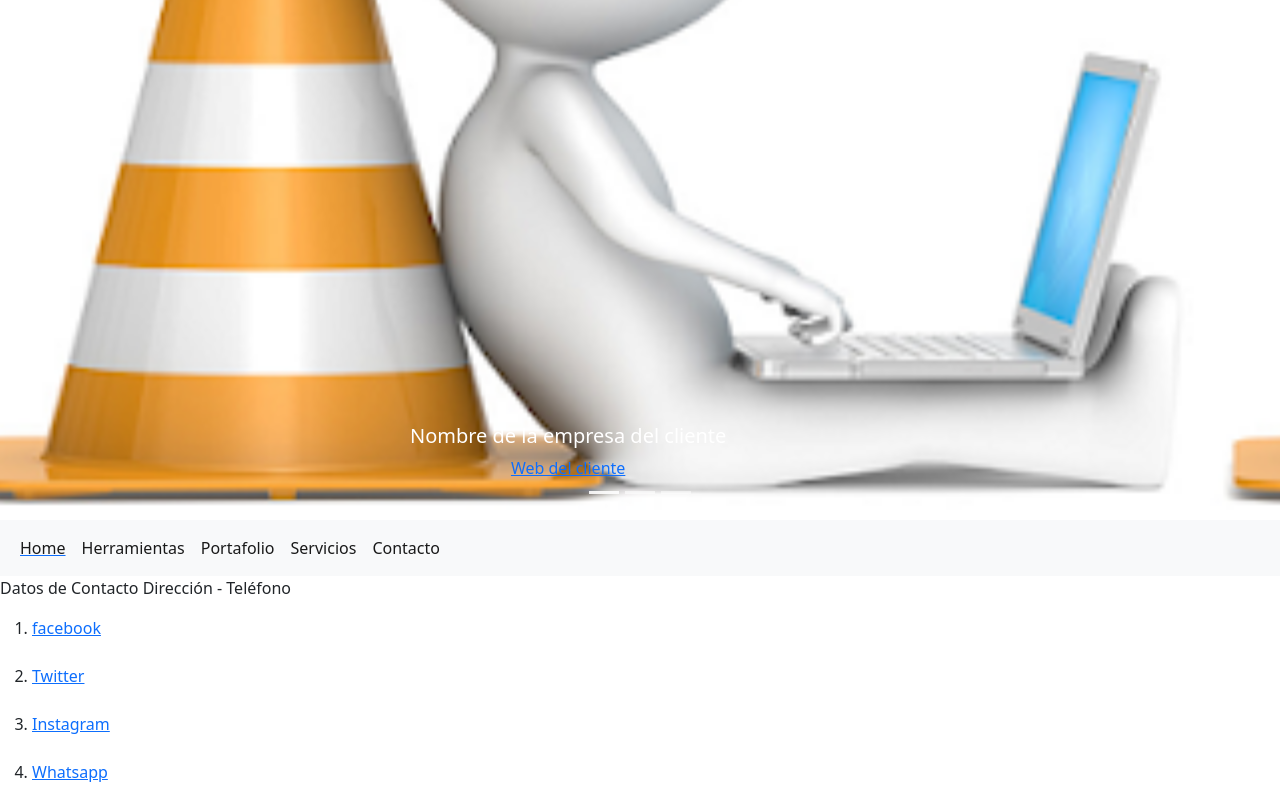
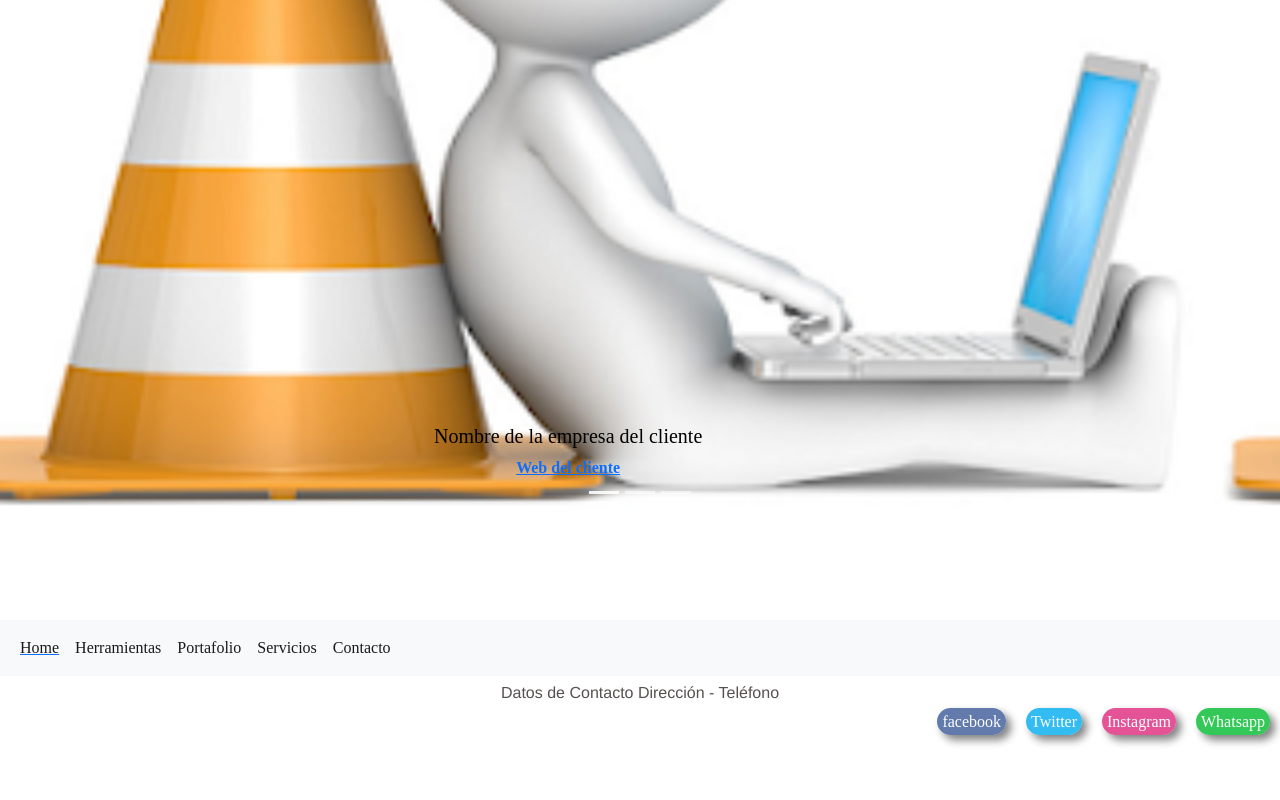
Before and after one commit to pablo-volonte/CoderDesarrolloWEB, a website: page page/portafolio.html in a window 1280 px wide. Shown: the part 739-1539 px from the top of the page. After the commit the page ends 1489 px from the top, so only its background shows below. Drawn offline with nearby package versions, Linux system fonts and the light colour scheme; files that its build step writes are made by us from their sources; a web font is replaced by a local one.

Commit message:
actualizacion entrega SASS I - Volonté Pablo

```diff
--- /dev/null
+++ b/Scss/_datosdecontacto.scss
@@ -0,0 +1,6 @@
+.datosDeContacto{
+    color: #575050;
+    text-align:center ;
+    margin: 5px;
+    font-family: 'Franklin Gothic Medium', 'Arial Narrow', Arial, sans-serif;
+}
--- /dev/null
+++ b/Scss/_espaciados.scss
@@ -0,0 +1,11 @@
+.espacio{
+    margin-top: 100px;
+}
+.lorem{
+    text-align: center;
+    margin-top: 150px;
+
+}
+.espacioBanner{
+    margin-bottom: 80px;
+}
--- /dev/null
+++ b/Scss/_global.scss
@@ -0,0 +1,11 @@
+@font-face {
+    font-family: 'ubuntu';
+    src: url('../ttf/Ubuntu/Ubuntu-Light.ttf');
+}
+*{
+    padding: 0;
+    margin: 0;
+}
+body{
+    font-family: ubuntu ;
+}
--- /dev/null
+++ b/Scss/_nombrecliente.scss
@@ -0,0 +1,6 @@
+.nombreCliente{
+    font-family: 'ubuntu';
+    src: url('../ttf/Ubuntu/Ubuntu-Regular.ttf');
+    color: black;
+    font-weight:700;
+}
--- /dev/null
+++ b/Scss/_rrss.scss
@@ -0,0 +1,44 @@
+.rrss{
+    display: flex;
+    list-style: none;
+    text-decoration: none;
+    flex-direction: row;
+    justify-content: right;
+}
+
+.Facebook{
+    background-color:rgba(59, 89, 152,0.8) ;
+    border-radius: 20px;
+    color: white;
+    padding: 5px;
+    text-decoration: none;
+    margin: 10px;
+    box-shadow: 5px 5px 8px grey;
+}
+.Twitter{
+    background-color:rgba(0, 172, 238,0.8) ;
+    border-radius: 20px;
+    color: white;
+    padding: 5px;
+    text-decoration: none;
+    margin: 10px;
+    box-shadow: 5px 5px 8px grey;
+}
+.Instagram{
+    background-color:rgba(221, 41, 123,0.8) ;
+    border-radius: 20px;
+    color: white;
+    padding: 5px;
+    text-decoration: none;
+    margin: 10px;
+    box-shadow: 5px 5px 8px grey;
+}
+.WhatsApp{
+    background-color:rgba(0, 187, 45, 0.8) ;
+    border-radius: 20px;
+    color: white;
+    padding: 5px;
+    text-decoration: none;
+    margin: 10px;
+    box-shadow: 5px 5px 8px grey;
+}
--- a/package.json
+++ b/package.json
@@ -1,10 +1,9 @@
 {
   "name": "primera-entrega",
   "version": "1.0.0",
-  "description": "",
   "main": "index.js",
   "scripts": {
-    "test": "echo \"Error: no test specified\" && exit 1"
+    "dev": "sass style.scss css/style.css -w --no-source-map -s compressed"
   },
   "repository": {
     "type": "git",
@@ -18,5 +17,6 @@
   "bugs": {
     "url": "https://github.com/pablo-volonte/pablo-volonte/issues"
   },
-  "homepage": "https://github.com/pablo-volonte/pablo-volonte#readme"
+  "homepage": "https://github.com/pablo-volonte/pablo-volonte#readme",
+  "description": ""
 }
--- a/style.scss
+++ b/style.scss
@@ -0,0 +1,5 @@
+@import './Scss/global';
+@import './Scss/espaciados';
+@import './Scss/rrss';
+@import './Scss/datosdecontacto';
+@import './Scss/nombrecliente';
```
Also changed, not shown: index.html (+2 -3 lines), page/contacto.html (+1 -3 lines), page/herramientas.html (+0 -7 lines), page/portafolio.html (+0 -1 lines), page/servicios.html (+0 -3 lines), CSS/style.css (added), style.css (deleted).
